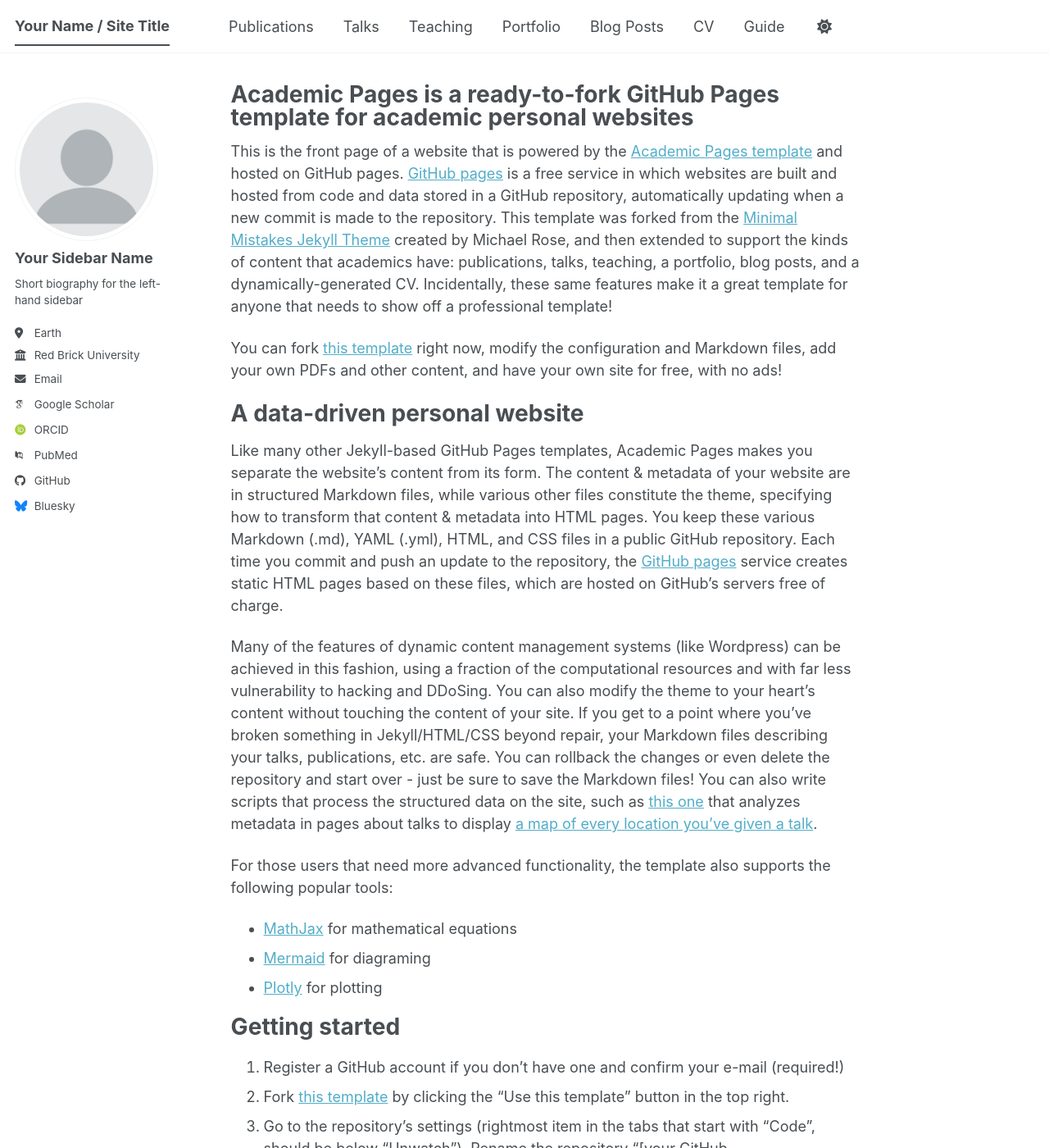
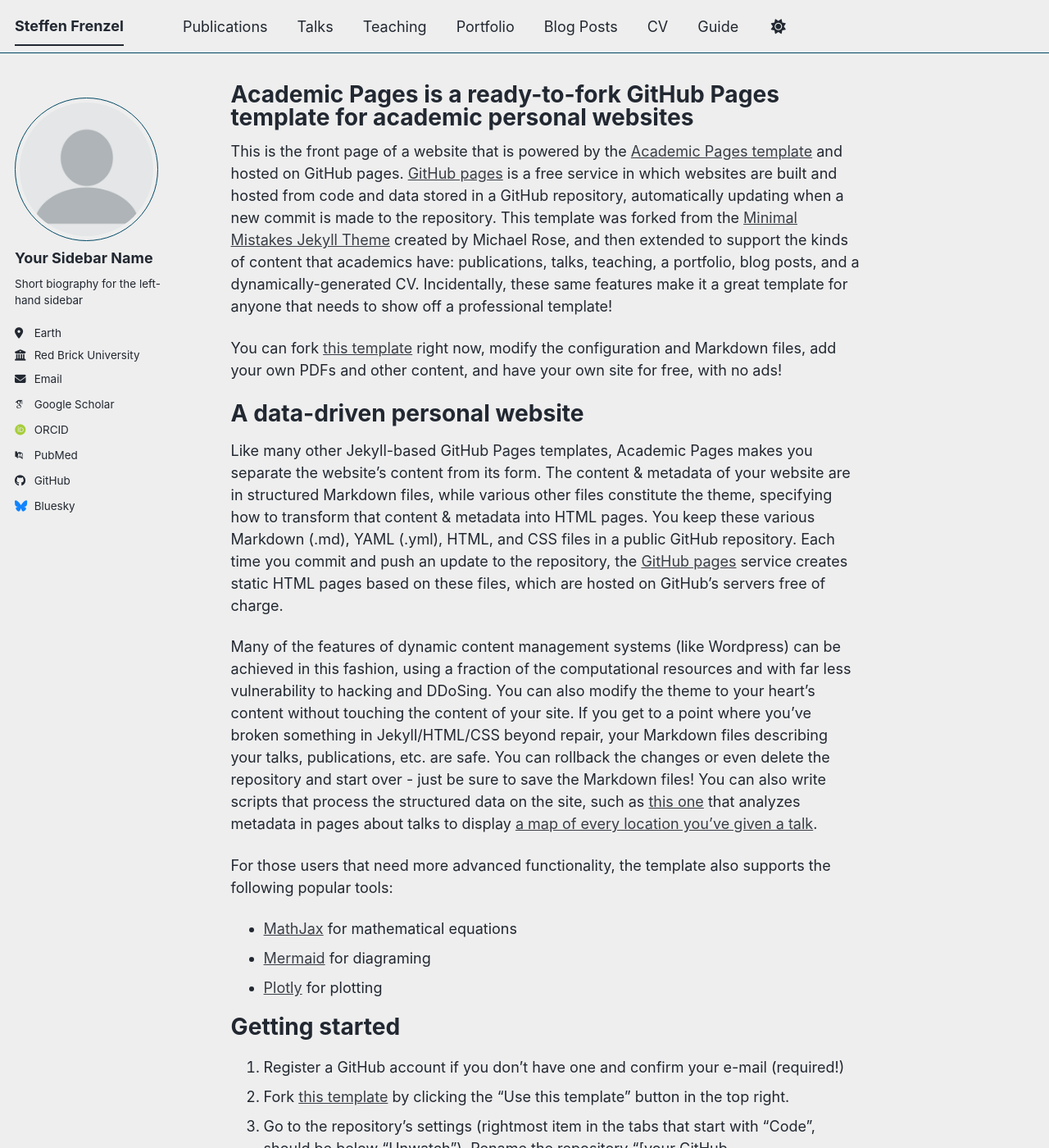
Before and after one commit to steffrenzel/steffrenzel.github.io, a Jekyll site: the page built from _pages/about.md, in a window 1280 px wide and 1400 px high. Shown: the whole window at 82% size. Built offline with Jekyll 4.4.1, drawn with Linux system fonts in a browser that asks for light colours; some web fonts are replaced; a script bundle is joined from its source files by our own code; library files that are not in the unit come from our copies.

Commit message:
Update _config.yml

```diff
--- a/_config.yml
+++ b/_config.yml
@@ -8,11 +8,11 @@
 
 # Basic Site Settings
 locale                   : "en-US"
-site_theme               : "default" # The available themes options are "default", "air", "sunrise", "mint", "dirt" and "contrast"
-title                    : "Your Name / Site Title"
+site_theme               : "air" # The available themes options are "default", "air", "sunrise", "mint", "dirt" and "contrast"
+title                    : "Steffen Frenzel"
 title_separator          : "-"
 name                     : &name "Your Name"
-description              : &description "Your Name's academic portfolio"   # Update this with a general description of your site, this is the default if not overridden by a page
+description              : &description "Steffen's academic portfolio"   # Update this with a general description of your site, this is the default if not overridden by a page
 url                      : https://academicpages.github.io # The base hostname & protocol for your site e.g. "https://[your GitHub username].github.io",
                                                            # or if you already have some other page hosted on Github then use "https://[your GitHub username].github.io/[Your Repo Name]"
 baseurl                  : "" # the subpath of your site, e.g. "/blog"
```
